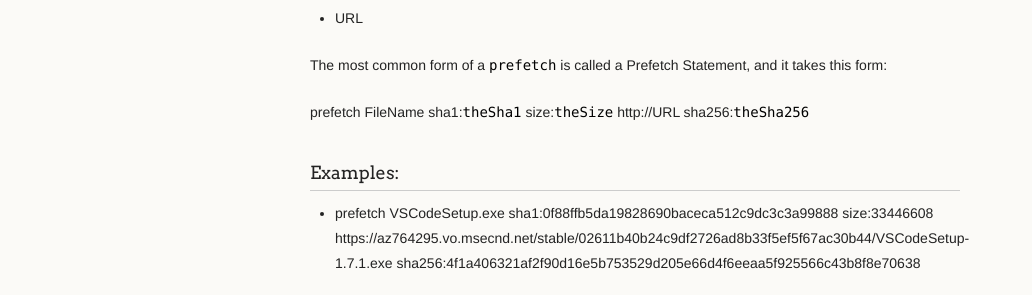
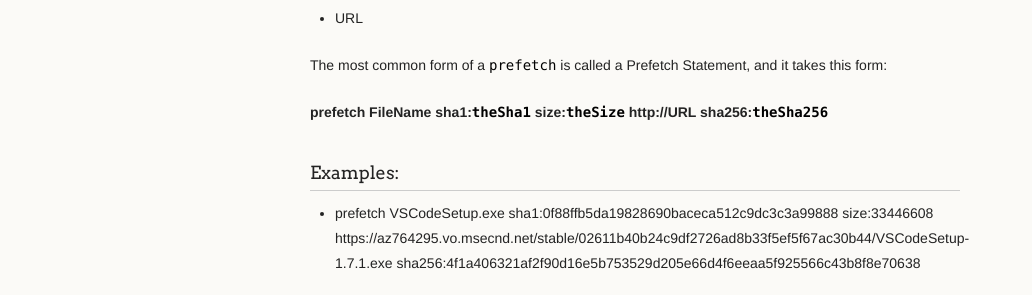
Before and after one commit to jgstew/jgstew.github.io, a Jekyll site: the page built from _posts/2016-11-21-Downloading-Files-with-BigFix:-Prefetches.md, in a window 1280 px wide and 1249 px high. Shown: the part 901-1196 px from the top of the window, without its empty margins (0-1032 px from the left). Built offline with Jekyll 4.4.1, drawn with Linux system fonts in a browser that asks for light colours; comment, search, counter and statistics services are not loaded.

Commit message:
Update 2016-11-21-Downloading-Files-with-BigFix:-Prefetches.md

```diff
--- a/_posts/2016-11-21-Downloading-Files-with-BigFix:-Prefetches.md
+++ b/_posts/2016-11-21-Downloading-Files-with-BigFix:-Prefetches.md
@@ -29,7 +29,7 @@ A `prefetch` has a few components, the most important being the size of the file
 
 The most common form of a `prefetch` is called a Prefetch Statement, and it takes this form:
 
-prefetch FileName sha1:`theSha1` size:`theSize` http://URL sha256:`theSha256`
+**prefetch FileName sha1:`theSha1` size:`theSize` http://URL sha256:`theSha256`**
 
 ### Examples:
 
```
